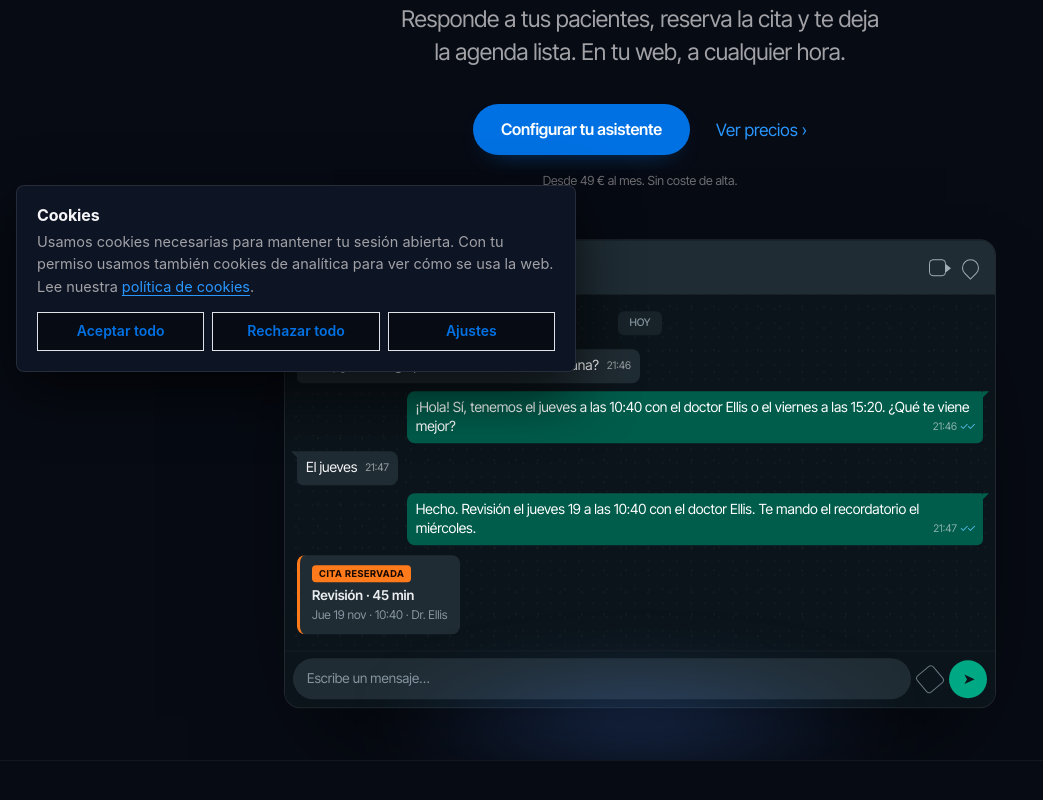
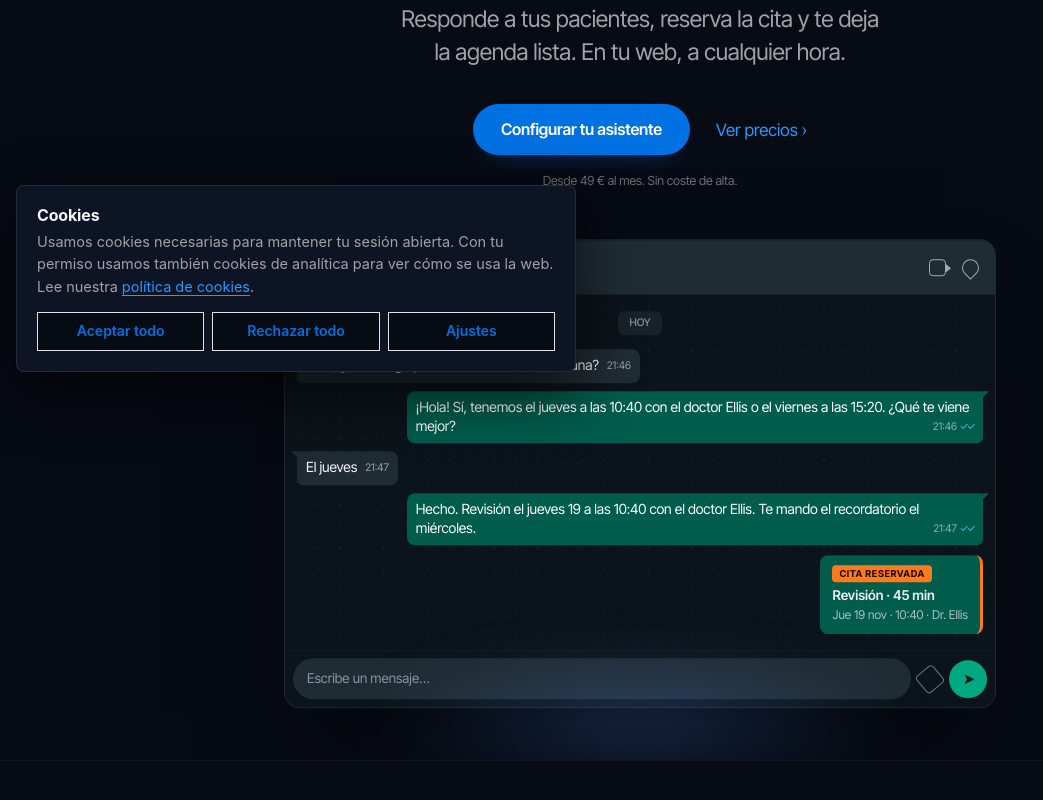
Before and after one commit to maxkamikaze52/Citanova, a Next.js app in the folder next-app/: page / in a window 1280 px wide. Shown: the part 412-1212 px from the top of the page, without its empty margins (0-1043 px from the left). Built offline with nearby package versions, Linux system fonts and the light colour scheme; no server answers.

Commit message:
Chat: read from the clinic's side
- Header contact is the patient (Marta Ferrer), not the practice
- 'Cita reservada' card moves to the outgoing side, green like a sent message

```diff
--- a/next-app/app/globals.css
+++ b/next-app/app/globals.css
@@ -698,11 +698,13 @@ body:has(main.ap) .mobile-cta { background: rgba(7, 11, 20, 0.92); border-top-co
 }
 .ap-ticks { color: #53bdeb; font-size: 10.5px; letter-spacing: -2px; }
 
+/* La tarjeta va por la derecha: la envía la clínica, no la paciente. */
 .ap-card {
-  justify-self: start; display: grid; gap: 2px; margin-top: 2px;
+  display: grid; gap: 2px; margin-top: 2px;
   padding: 10px 12px; border-radius: 8px; max-width: 84%;
-  background: #202c33; border-left: 3px solid var(--sold);
-  font-size: 12px; line-height: 1.4; color: #8696a0;
+  background: #005c4b; border-right: 3px solid var(--sold);
+  font-size: 12px; line-height: 1.4; color: rgba(233, 237, 239, 0.72);
+  text-align: left;
 }
 .ap-card strong { font-size: 13.5px; color: #e9edef; font-weight: 600; }
 .ap-card-tag {
--- a/next-app/app/page.tsx
+++ b/next-app/app/page.tsx
@@ -112,9 +112,10 @@ export default function Home() {
               <div className="ap-chat">
                 <div className="ap-chat-head">
                   <span className="ap-back" aria-hidden="true">‹</span>
-                  <span className="ap-avatar" aria-hidden="true">CD</span>
+                  {/* Visto desde la clínica: el contacto es la paciente. */}
+                  <span className="ap-avatar" aria-hidden="true">MF</span>
                   <div className="ap-chat-who">
-                    <strong>Clínica Dental Sol</strong>
+                    <strong>Marta Ferrer</strong>
                     <span className="ap-online">en línea</span>
                   </div>
                   <span className="ap-chat-actions" aria-hidden="true">
@@ -148,10 +149,12 @@ export default function Home() {
                     </p>
                   </div>
 
-                  <div className="ap-card">
-                    <span className="ap-card-tag">Cita reservada</span>
-                    <strong>Revisión · 45 min</strong>
-                    <span>Jue 19 nov · 10:40 · Dr. Ellis</span>
+                  <div className="ap-row out">
+                    <div className="ap-card">
+                      <span className="ap-card-tag">Cita reservada</span>
+                      <strong>Revisión · 45 min</strong>
+                      <span>Jue 19 nov · 10:40 · Dr. Ellis</span>
+                    </div>
                   </div>
                 </div>
 
```
